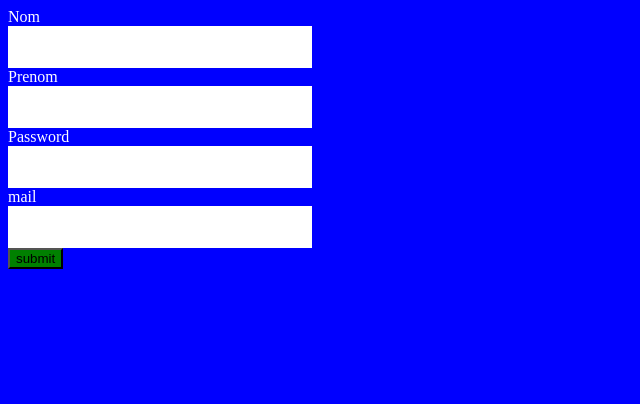
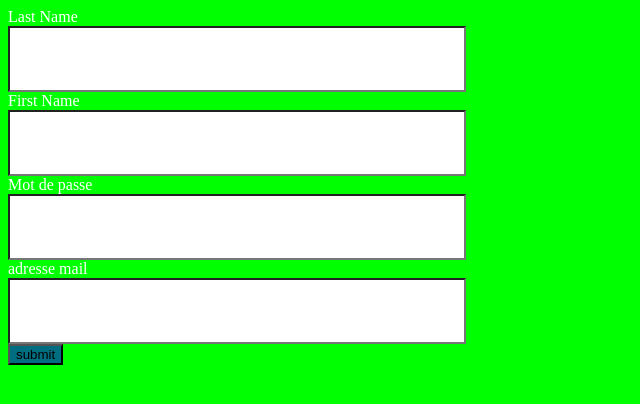
Before and after one commit to Rainymaw/git-tutorial, a plain HTML site: page index.html in a window 1280 px wide. Shown: the whole page, without its empty margins (0-640 px from the left). Drawn offline with Linux system fonts and the light colour scheme.

Commit message:
css style and index html changed

```diff
--- a/index.html
+++ b/index.html
@@ -4,18 +4,18 @@
     <meta charset="UTF-8">
     <meta http-equiv="X-UA-Compatible" content="IE=edge">
     <meta name="viewport" content="width=device-width, initial-scale=1.0">
-    <title>Document</title>
+    <title>SpeedyAs</title>
     <link rel="stylesheet" href="style.css">
 </head>
 <body>
     <form method="post" onsubmit="validerForm(event)" name ="form">
-        <label>Nom</label>
+        <label>Last Name</label>
         <input type="text" name="nom">
-        <label>Prenom</label>
+        <label>First Name</label>
         <input type="text">
-        <label>Password</label>
+        <label>Mot de passe</label>
         <input type="password" name="password">
-        <label>mail</label>
+        <label>adresse mail</label>
         <input type="email">
         <button type="submit">submit</button>
     </form>
--- a/style.css
+++ b/style.css
@@ -1,18 +1,18 @@
 body{
-    background-color:blue;
+    background-color:rgb(0, 255, 0);
 }
 
 *{
-    color:white;
+    color:rgb(255, 255, 255);
 }
 input{
-    width:300px;
-    height:40px;
-    border-width:0px;
+    width:450px;
+    height:60px;
+    border-width:2px;
     display:block;
     color:black;
 }
 button{
     color:black;
-    background-color:green;
+    background-color:rgb(0, 109, 128);
 }
```
